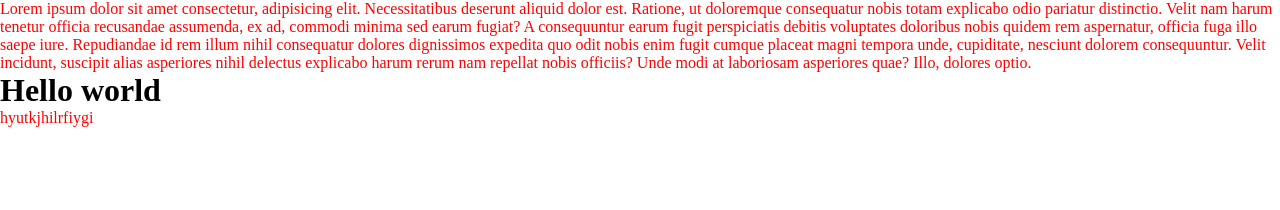
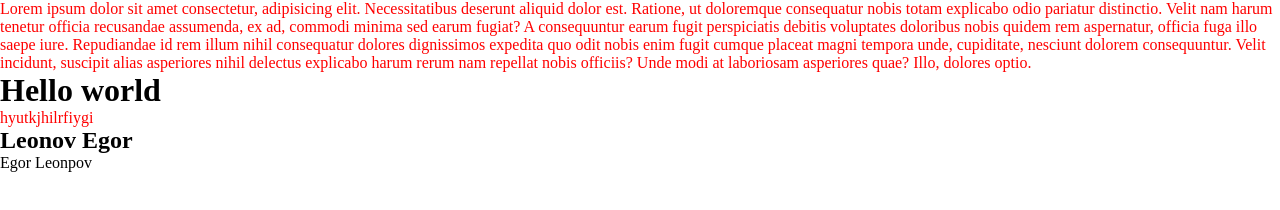
Before and after one commit to itgirlschool/TestBranches, a plain HTML site: page index.html in a window 1280 px wide. Drawn offline with Linux system fonts and the light colour scheme.

Commit message:
add footer and main

```diff
--- a/index.html
+++ b/index.html
@@ -31,5 +31,9 @@
     </header>
     <h1>Hello world</h1>
     <p>hyutkjhilrfiygi</p>
+    <main>
+      <h2>Leonov Egor</h2>
+    </main>
+    <footer>Egor Leonpov</footer>
   </body>
 </html>
```
